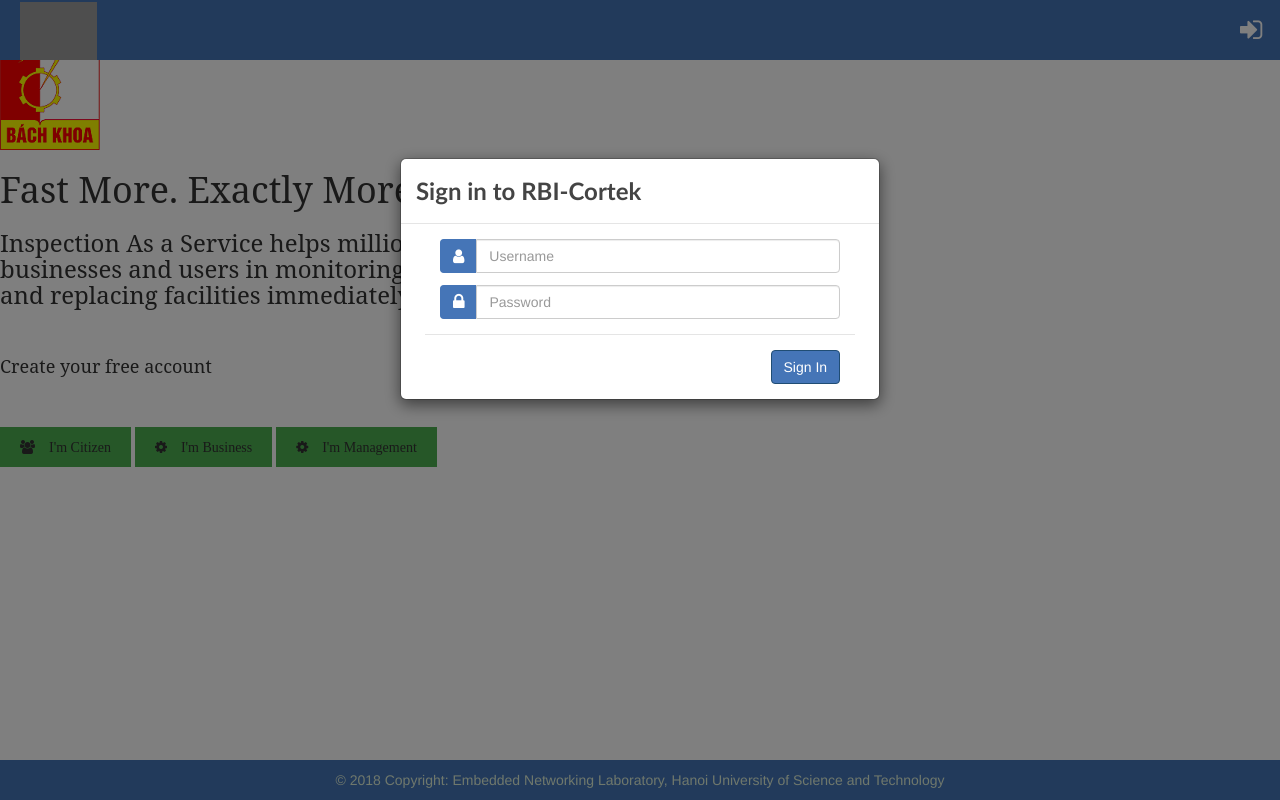
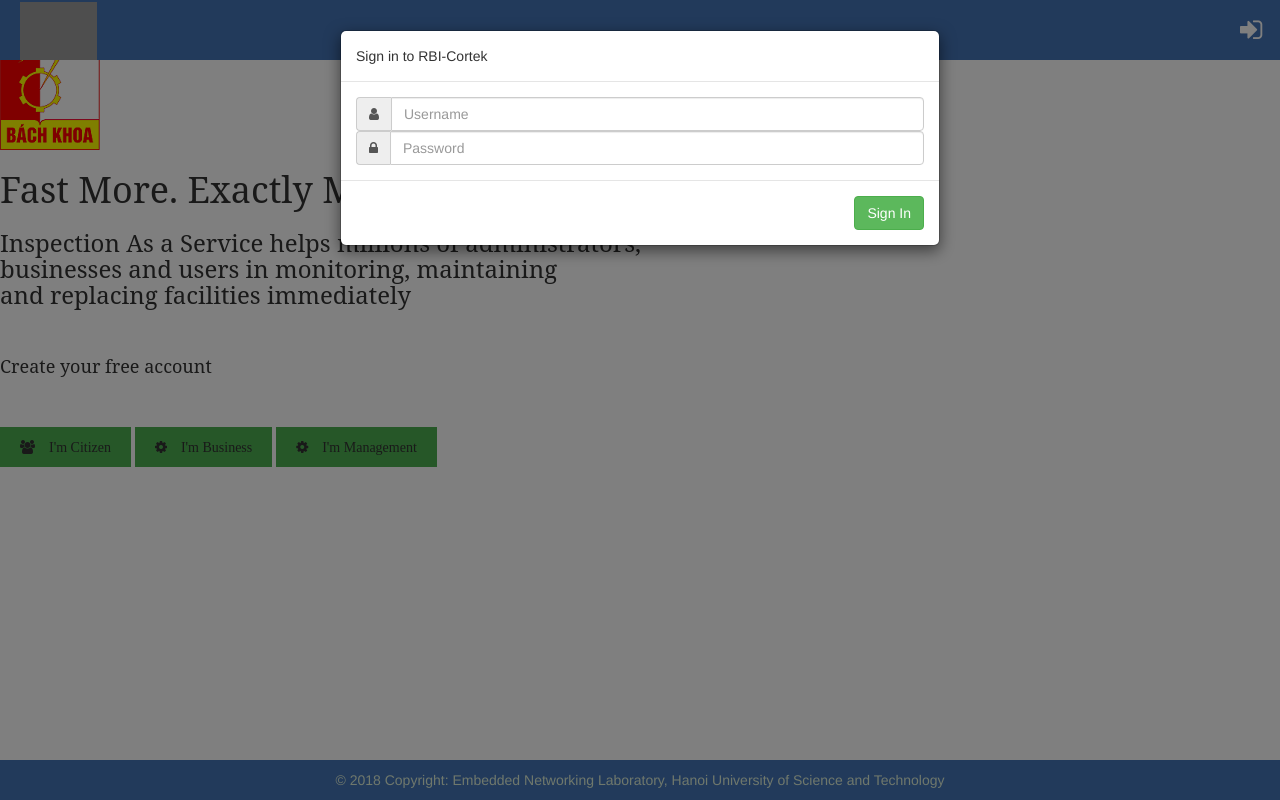
Before and after one commit to tuank60/kodcthinghi, a Django app: page / in a window 1280 px wide, after a click that opens the changed part. Run offline with Django 3.2, Linux system fonts and the light colour scheme; data comes from the database, SQL or seed files in the repository; data that the repository does not hold is empty; parts of the project's set-up code (start-up, migrations or seed data) failed here and were passed over; some libraries are stand-ins or nearby versions; grey boxes are pictures that could not be loaded.

Commit message:
first commit

```diff
--- a/templates/Home/index.html
+++ b/templates/Home/index.html
@@ -32,26 +32,26 @@
 <form method="post">
 {% csrf_token %}
 <!-- The Modal -->
-  <div class="modal" id="formsignin" style="margin-top: 10%">
+  <div class="modal" id="formsignin">
     <div class="modal-dialog">
-      <div class="modal-content" style="width: 80%; margin: auto">
+      <div class="modal-content">
 
         <!-- Modal Header -->
         <div class="modal-header">
-          <span aria-hidden="true" style="font-size: 24px;font-weight: bold;color: #444444;font-family: Calibri;font-weight: bold;">Sign in to RBI-Cortek</span>
+          <span aria-hidden="true">Sign in to RBI-Cortek</span>
           <button type="button" class="close" data-dismiss="modal" style="color: white">&times;</button>
         </div>
 
         <!-- Modal body -->
-        <div class="modal-body" style="width: 90%;margin: auto">
+        <div class="modal-body">
             <div class="input-group">
-              <span class="input-group-addon" id="sizing-addon1" style="background-color: #4575B7;border-color:#4575B7;color: white;font-size: 16px">
+              <span class="input-group-addon" id="sizing-addon1">
                   <i class="fa fa-user"></i>
               </span>
               <input type="text" name="txtuser" class="form-control" placeholder="Username" aria-describedby="basic-addon1">
             </div>
-            <div class="input-group" style="margin-top: 12px">
-              <span class="input-group-addon" id="sizing-addon1" style="background-color: #4575B7;border-color:#4575B7;color: white;font-size: 18px">
+            <div class="input-group">
+              <span class="input-group-addon" id="sizing-addon1">
                   <i class="fa fa-lock"></i>
               </span>
               <input type="password" name="txtpass" class="form-control" placeholder="Password" aria-describedby="basic-addon1">
@@ -59,8 +59,8 @@
         </div>
 
         <!-- Modal footer -->
-        <div class="modal-footer" style="margin: auto; width: 90%">
-          <button type="submit" class="btn btn-success"  style="background-color: #4575B7; border: 1px solid #204d74">Sign In</button>
+        <div class="modal-footer">
+          <button type="submit" class="btn btn-success">Sign In</button>
         </div>
       </div>
     </div>
```
